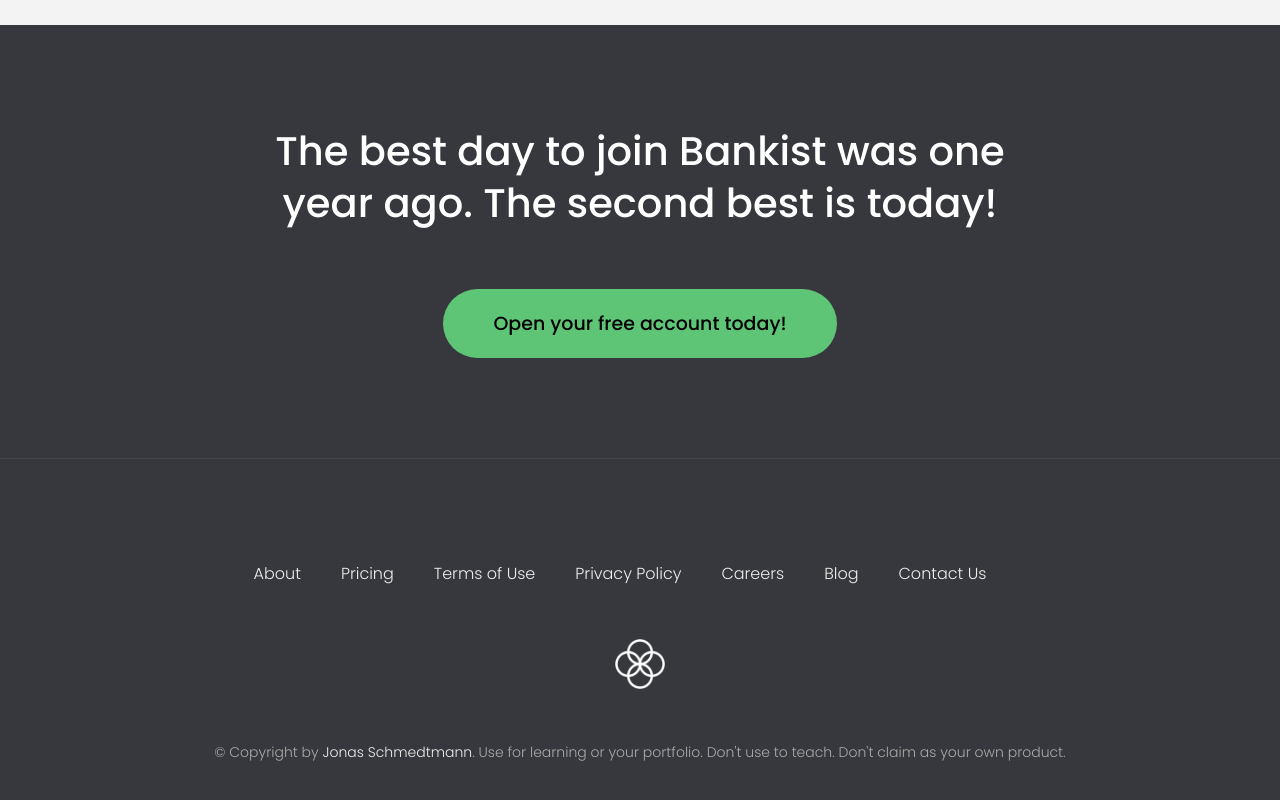
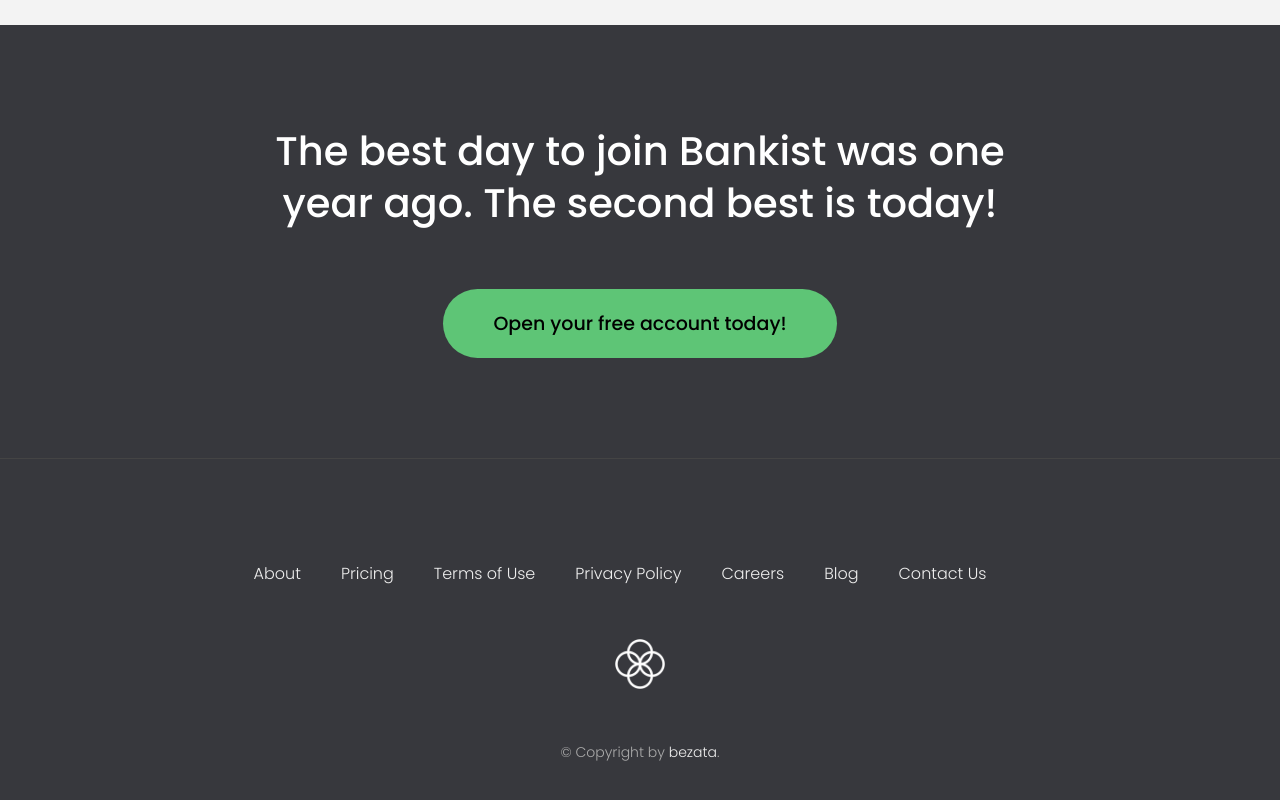
Before and after one commit to bezata/bankistwebsite, a plain HTML site: page index.html in a window 1280 px wide. Shown: the part 4171-4971 px from the top of the page. Drawn offline with Linux system fonts and the light colour scheme.

Commit message:
Update index.html

```diff
--- a/index.html
+++ b/index.html
@@ -326,10 +326,9 @@
         <a
           class="footer__link twitter-link"
           target="_blank"
-          href="https://twitter.com/jonasschmedtman"
-          >Jonas Schmedtmann</a
-        >. Use for learning or your portfolio. Don't use to teach. Don't claim
-        as your own product.
+          href="https://twitter.com/bezat0"
+          >bezata</a
+        >.
       </p>
     </footer>
 
```
